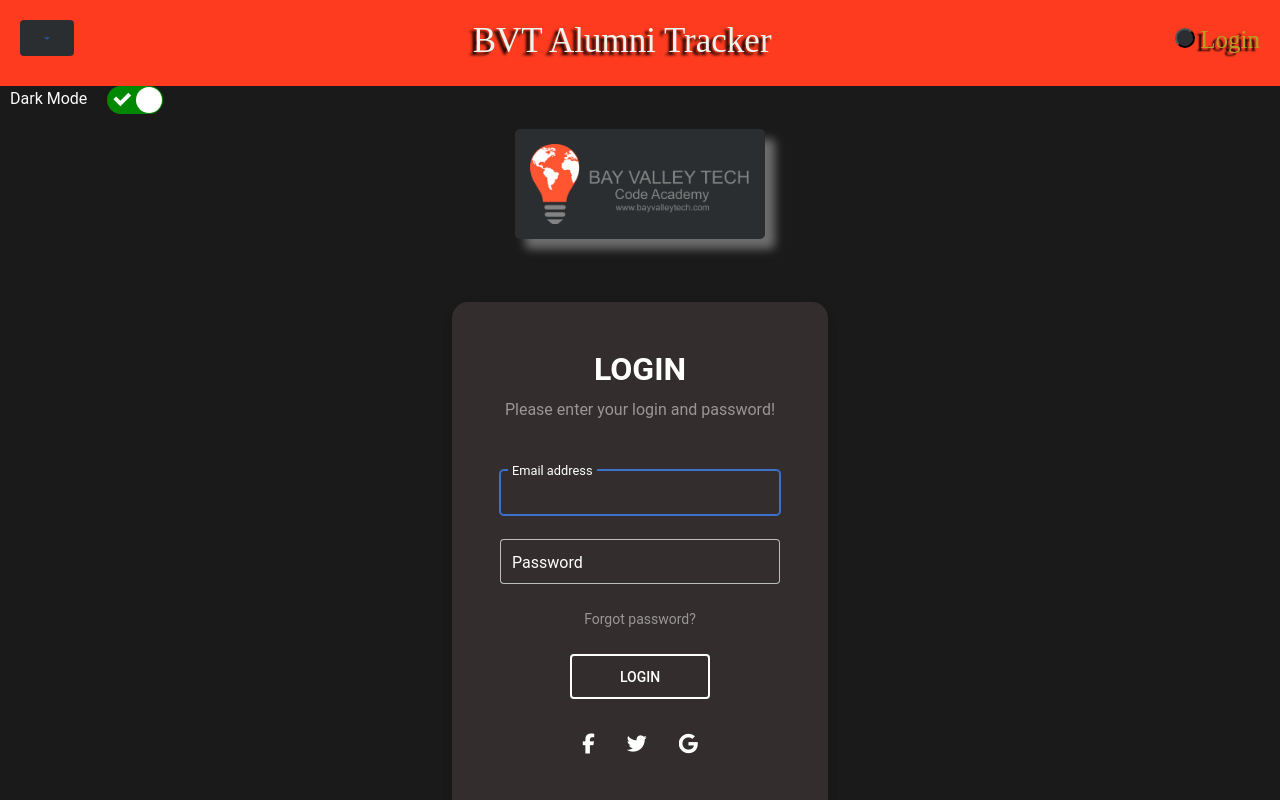
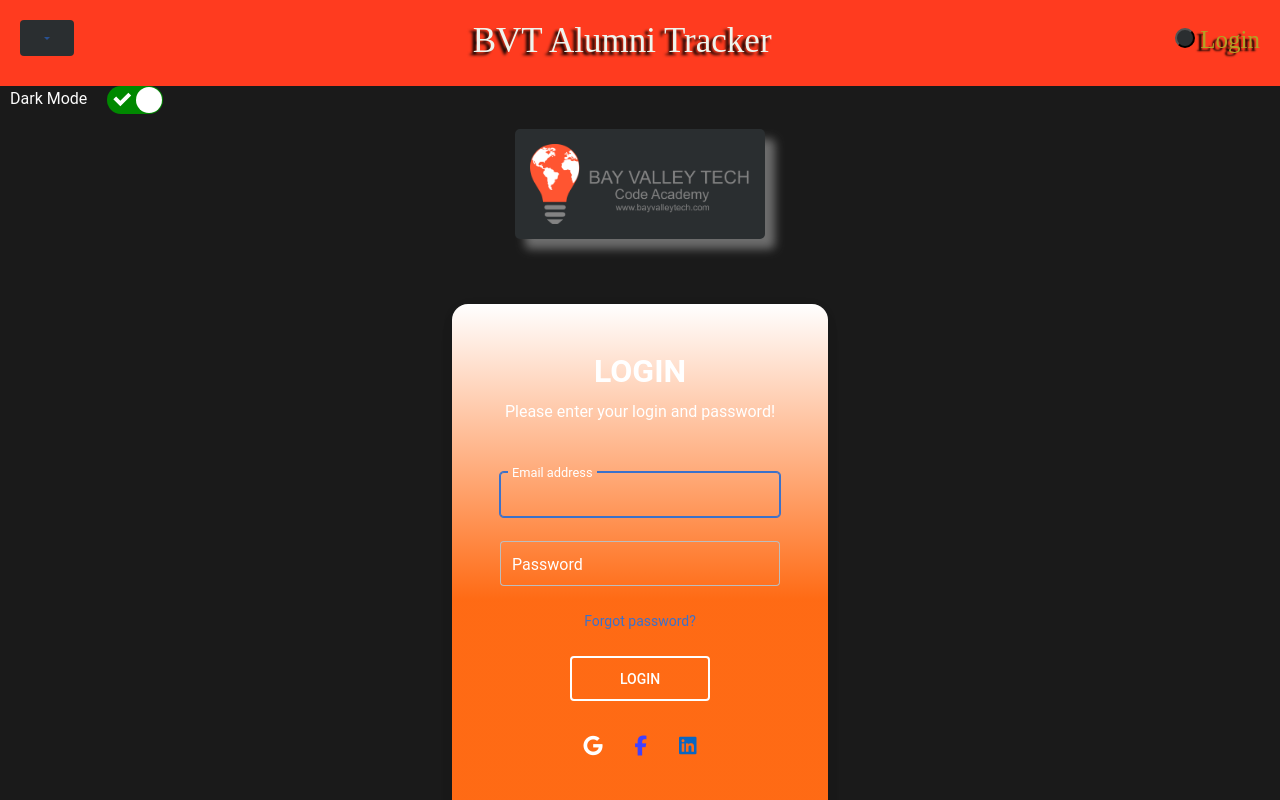
Before and after one commit to JulieKnox225/BVT-Alumni-Tracker-Object-Oriented-Otters, a React (Vite) app: page /login in a window 1280 px wide. Shown: the top 800 px of the page. Built offline with nearby package versions, Linux system fonts and the light colour scheme.

Commit message:
Login Card changes
BVT colors v.1

```diff
--- a/index.html
+++ b/index.html
@@ -4,7 +4,6 @@
 <html lang="en">
   <head>
     <meta charset="UTF-8" />
-    <link rel="icon" type="image/svg+xml" href="/vite.svg" />
     <meta name="viewport" content="width=device-width, initial-scale=1.0" />
     <title>BVT Alumni Tracker</title>
     <!-- MDB -->
--- a/src/Components/Login.jsx
+++ b/src/Components/Login.jsx
@@ -59,7 +59,7 @@ export const Login = () => {
   return (
     <MDBContainer fluid className='login-container'>
 
-    <MDBRow className='d-flex justify-content-center align-items-center h-100' style={{borderRadius: '1rem', maxWidth: '400px'}} onSubmit={e => handleSubmit(e)}>
+    <MDBRow className='login-d-flex justify-content-center align-items-center h-100' style={{borderRadius: '1rem', maxWidth: '400px'}} onSubmit={e => handleSubmit(e)}>
       {/*Can you please style this! :)*/}
       { isLoading && <MDBSpinner role = "status">
         <span className='visually-hidden'>Loading...</span> </MDBSpinner> }
@@ -69,37 +69,37 @@ export const Login = () => {
         }
 
         <MDBCol col='12'>
-        <MDBCard className='bg-dark text-white my-5 mx-auto' style={{borderRadius: '1rem', maxWidth: '400px'}}>
+        <MDBCard className='login-card' style={{borderRadius: '1rem', maxWidth: '400px'}}>
         <MDBCardBody className='p-5 d-flex flex-column align-items-center mx-auto w-100'>
 
         <h2 className="fw-bold mb-2 text-uppercase">Login</h2>
-        <p className="text-white-50 mb-5">Please enter your login and password!</p>
+        <p className=" mb-5">Please enter your login and password!</p>
         {/* type was email but changed to text for debug */}
         <MDBInput wrapperClass='mb-4 mx-5 w-100' labelClass='text-white' label='Email address'      id='formControlLg' type='email' size="lg" ref={userRef} value={input.user}
         onChange={e => setInput(prev => ({...prev, user: e.target.value}))}/>
         <MDBInput wrapperClass='mb-4 mx-5 w-100' labelClass='text-white' label='Password' id='formControlLg' type='password' size="lg" value={input.password} onChange={e => setInput(prev => ({...prev, password: e.target.value}))}/>
 
-        <p className="small mb-3 pb-lg-2"><a className="text-white-50" href="#!">Forgot password?</a></p>
+        <p className="small mb-3 pb-lg-2"><a className="text-50" href="./Components/ForgotPassword">Forgot password?</a></p>
               <MDBBtn outline className='mx-2 px-5' color='white' size='lg'>
                 Login
               </MDBBtn>
 
-              <div className='d-flex flex-row mt-3 mb-5'>
-                <MDBBtn tag='a' color='none' className='m-3' style={{ color: 'white' }}>
+              <div className='d-flex flex-row mt-3 mb-5 '>
+               <a href = "https://www.google.com/"><MDBBtn tag='a' color='none' className='m-3' style={{ color: 'white' }}>
+                  <MDBIcon fab icon='google' size="lg"/>
+                </MDBBtn></a>
+
+                <a href ="https://www.facebook.com/"><MDBBtn tag='a' color='none' className='m-3' style={{ color: '#4040ff' }}>
                   <MDBIcon fab icon='facebook-f' size="lg"/>
-                </MDBBtn>
+                </MDBBtn></a>
 
-                <MDBBtn tag='a' color='none' className='m-3' style={{ color: 'white' }}>
-                  <MDBIcon fab icon='twitter' size="lg"/>
-                </MDBBtn>
-
-                <MDBBtn tag='a' color='none' className='m-3' style={{ color: 'white' }}>
-                  <MDBIcon fab icon='google' size="lg"/>
-                </MDBBtn>
+                <a href='https://www.linkedin.com/feed'><MDBBtn  href = ""tag='a' color='none' className='m-3' style={{ color: '#0A66C2' }}>
+                  <MDBIcon fab icon='linkedin' size="lg"/>
+                </MDBBtn></a>
               </div>
 
               <div>
-                <p className="mb-0">Don&apos;t have an account? <a href="#!" className="text-white-50 fw-bold">Sign Up</a></p>
+                <p className="mb-0">Don&apos;t have an account? <a href="#!" className="fw-bold">Sign Up</a></p>
               </div>
 
             </MDBCardBody>
--- a/src/index.css
+++ b/src/index.css
@@ -33,7 +33,28 @@ label{
   display: flex;
   align-items: center;
   justify-content: center;
+
 }
+
+.login-card{
+  display: flex;
+  align-items: center;
+  justify-content: center;
+  color: white;
+  max-width: auto;
+  max-height: auto;
+  margin: 50px auto 50px;
+}
+/* bg-dark text-white my-5 mx-auto */ *
+ #light .login-card{
+  background: -moz-linear-gradient(90deg, hsla(22, 100%, 54%, 1) 0%, hsla(14, 63%, 36%, 1) 100%);
+}
+
+#dark .login-card{
+  background: linear-gradient(360deg, hsla(22, 100%, 54%, 1) 50%, rgb(255, 255, 255) 100%);
+  color: rgb(255, 255, 255);
+}
+
 #light .bvt--logo{
     margin-left: 50px;
     border-radius: 5px;
@@ -60,7 +81,7 @@ label{
   color:#CC0000;
   text-shadow: black 4px 3px 3px;
 }
-
+/*
 #light .form-label {
   color: rgb(0, 0, 0);
 }
@@ -76,9 +97,22 @@ label{
 #light .login-text {
   color:rgb(2, 2, 2);
   font-size: medium;
-}
+} */
+/* .fa-google {
+  background:
+    linear-gradient(to bottom left,transparent 49%,#fbbc05 50%) 0 25%/48% 40%,
+    linear-gradient(to top    left,transparent 49%,#fbbc05 50%) 0 75%/48% 40%,
 
-
+    linear-gradient(-40deg ,transparent 53%,#ea4335 54%),
+    linear-gradient( 45deg ,transparent 46%,#4285f4 48%),
+    #34a853;
+  background-repeat:no-repeat;
+  -webkit-background-clip: text;
+  background-clip: text;
+  color: transparent;
+  -webkit-text-fill-color: transparent;
+} */
+  /* d-flex flex-row mt-3 mb-5 */
 
 
 .error{
```
